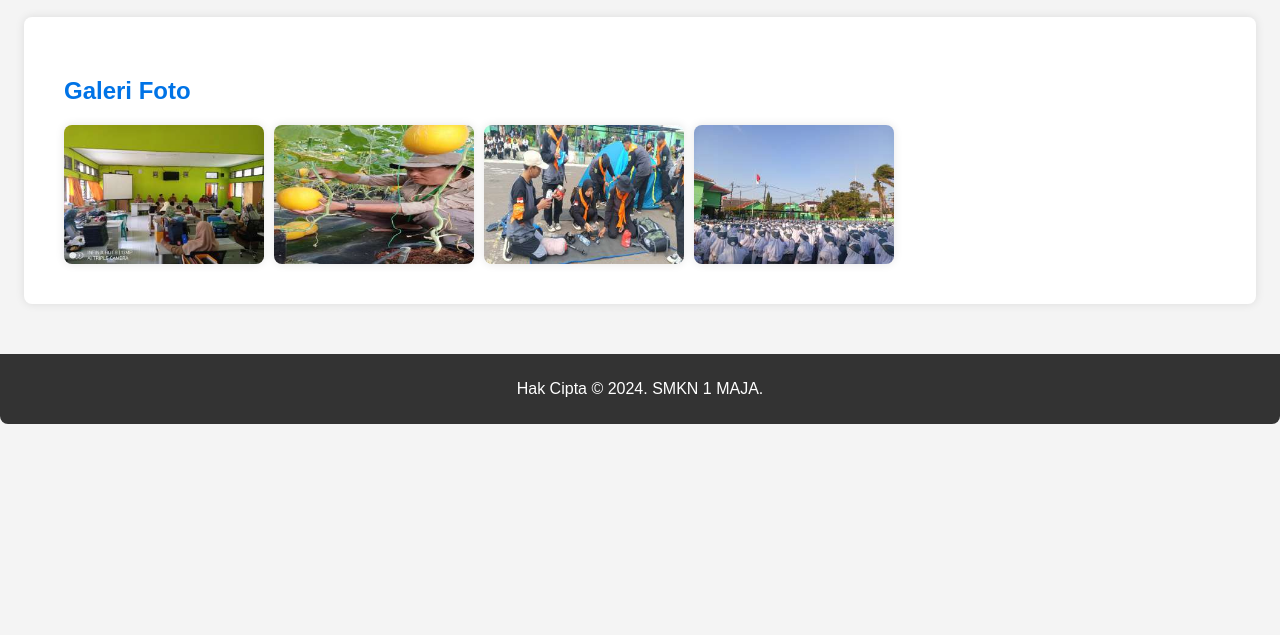
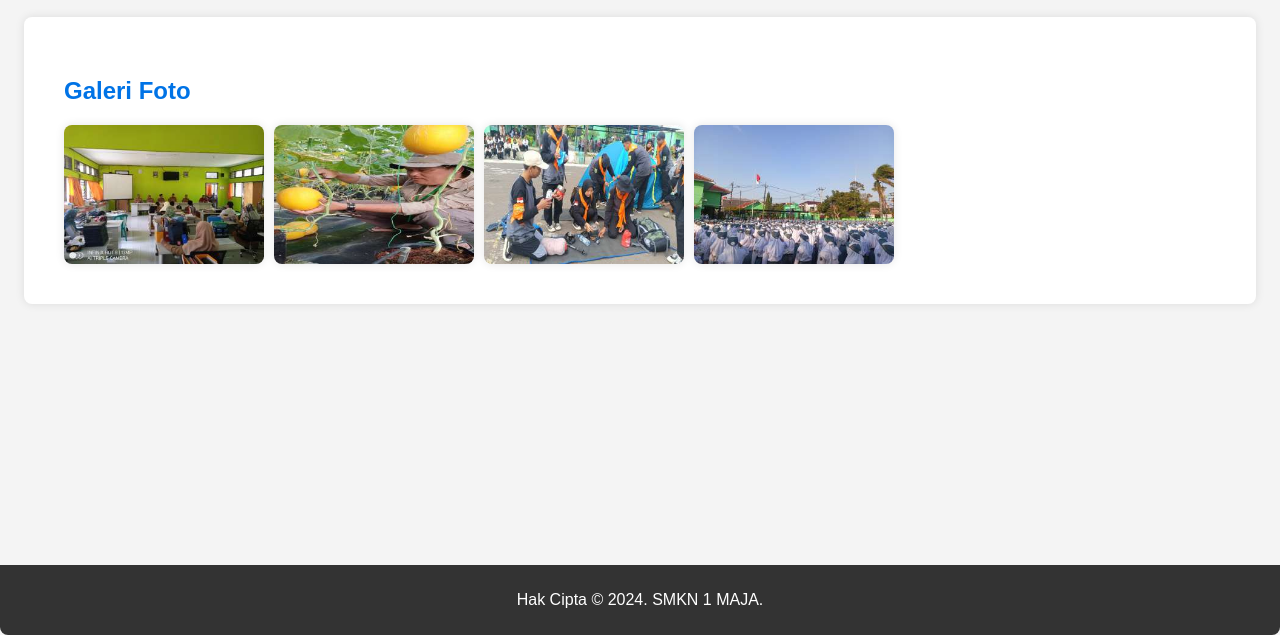
Before and after one commit to fikrialfanfasha/praktikum, a plain HTML site: page galeri.html in a window 1280 px wide. Shown: the part 165-800 px from the top of the page. Drawn offline with Linux system fonts and the light colour scheme.

Commit message:
praktikum

```diff
--- a/galeri.html
+++ b/galeri.html
@@ -5,7 +5,7 @@
     <meta name="viewport" content="width=device-width, initial-scale=1.0" />
     <title>Galeri</title>
     <style>
-      body{font-family:Arial,sans-serif;margin:0;padding:0;background-color:#f4f4f4;color:#333}.header{background-color:#0073e6;color:#fff;padding:20px 0;text-align:center}.header .logo img{width:150px}.menu{background-color:#005bb5}.menu ul{list-style:none;padding:0;margin:0;display:flex;justify-content:center}.menu ul li{margin:0 10px}.menu ul li a{color:#fff;text-decoration:none;font-weight:bold;padding:10px 20px;display:block;transition:background-color .3s ease}.menu ul li a:hover{background-color:#003f7f;border-radius:5px}.content{padding:40px;background-color:#fff;margin:20px auto;width:90%;border-radius:8px;box-shadow:0 0 10px rgba(0,0,0,.1)}.content h2{color:#0073e6}.gallery{display:flex;flex-wrap:wrap;gap:10px}.gallery img{width:100%;max-width:200px;border-radius:8px;box-shadow:0 0 10px rgba(0,0,0,.1)}.footer{background-color:#333;color:#fff;text-align:center;padding:10px 0;margin-top:50px;border-radius:0 0 8px 8px}
+      body{font-family:Arial,sans-serif;margin:0;padding:0;background-color:#f4f4f4;color:#333}.header{background-color:#0073e6;color:#fff;padding:20px 0;text-align:center}.header .logo img{width:150px}.menu{background-color:#005bb5}.menu ul{list-style:none;padding:0;margin:0;display:flex;justify-content:center}.menu ul li{margin:0 10px}.menu ul li a{color:#fff;text-decoration:none;font-weight:bold;padding:10px 20px;display:block;transition:background-color .3s ease}.menu ul li a:hover{background-color:#003f7f;border-radius:5px}.content{padding:40px;background-color:#fff;margin:20px auto;width:90%;border-radius:8px;box-shadow:0 0 10px rgba(0,0,0,.1)}.content h2{color:#0073e6}.gallery{display:flex;flex-wrap:wrap;gap:10px}.gallery img{width:100%;max-width:200px;border-radius:8px;box-shadow:0 0 10px rgba(0,0,0,.1)}.footer{background-color:#333;color:#fff;text-align:center;padding:10px 0;margin-top:50px;border-radius:0 0 8px 8px;position: fixed;bottom: 0; width: 100%;}
     </style>
     <script>
       document.addEventListener("DOMContentLoaded", function(){
```
